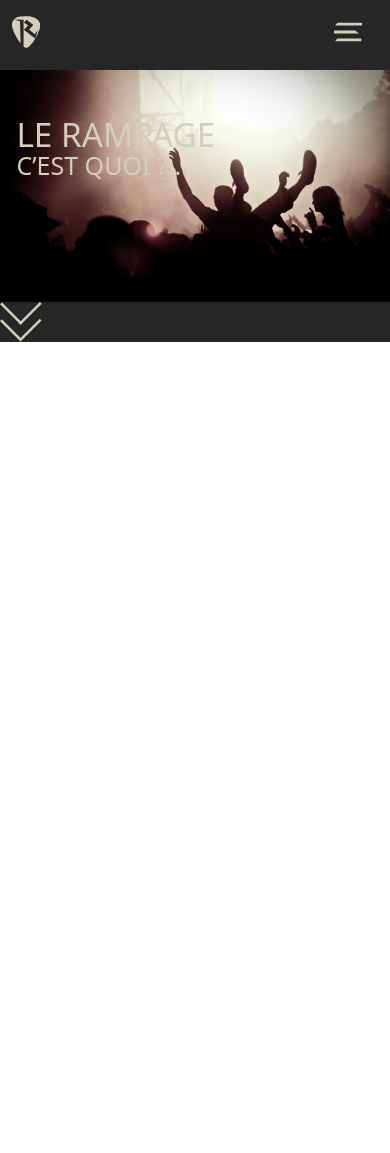
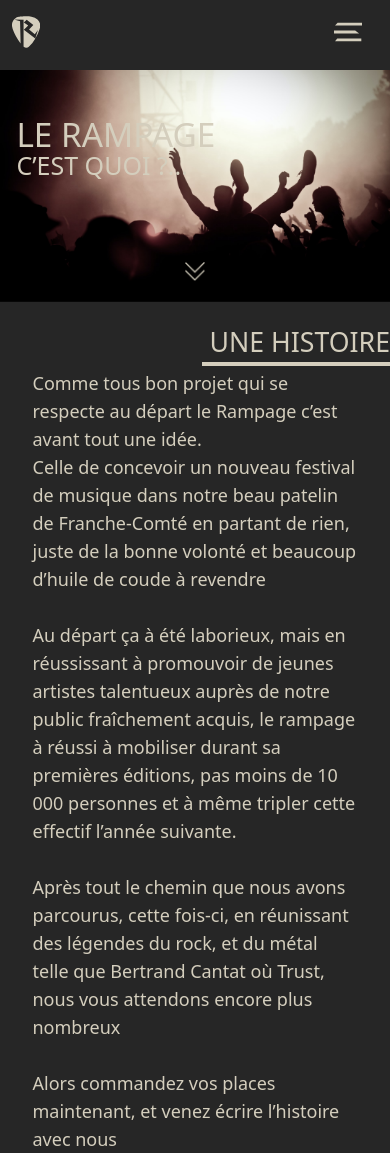
Before and after one commit to ValentinSaraiva-MMI/SAE205, a Vue app: page /festival in a window 390 px wide. Before the commit the page ends 844 px from the top, so only its background shows below. Built offline with nearby package versions, Linux system fonts and the light colour scheme.

Commit message:
Texte page festivale fait (responsive à revoirs)

```diff
--- a/src/views/FestivalView.vue
+++ b/src/views/FestivalView.vue
@@ -19,13 +19,45 @@
   </p>
 </div>
 
-<img src="src\components\icons\flechedown.png" alt=" icone fleche bas ">
+<div class="flex justify-center">
+<img  class=" md:w-8   w-5 relative -top-10" src="src\components\icons\flechedown.png" alt=" icone fleche bas ">
+</div>
+
+<div class=" flex justify-end">
+<div class="w-[188px] h-[47.71px]  xl:w-96  xl relative right-0 ">
+  <p
+    class=" xl:text-7xl  absolute right-0 top-[1.24px] text-[26.677793502807617px] font-medium text-left text-[#d4cebd]"
+  >
+    UNE HISTOIRE
+  </p>
+  <div class="w-[188px] h-[3.77px] absolute right-0 top-[41.13px] bg-[#d4cebd]"></div>
+</div>
+</div>
 
 
-
-
-
-
+<!--Texte (respnsive à revoir)-->
+<div class="flex justify-center xl:mt-28  ">
+  <p class="w-5/6  text-lg font-medium  lg:text-4xl  text-left text-[#d4cebd]">
+  <span class=" text-lg font-medium text-left text-[#d4cebd]"
+    >Comme tous bon projet qui se respecte au départ le Rampage c’est avant tout une idée. </span
+  ><br /><span class=" text-lg font-medium text-left text-[#d4cebd]"
+    >Celle de concevoir un nouveau festival de musique dans notre beau patelin de Franche-Comté en
+    partant de rien, juste de la bonne volonté et beaucoup d’huile de coude à revendre </span
+  ><br /><span class=" text-lg font-medium text-left text-[#d4cebd]"> </span
+  ><br /><span class=" text-lg font-medium text-left text-[#d4cebd]"
+    >Au départ ça à été laborieux, mais en réussissant à promouvoir de jeunes artistes talentueux
+    auprès de notre public fraîchement acquis, le rampage à réussi à mobiliser durant sa premières
+    éditions, pas moins de 10 000 personnes et à même tripler cette effectif l’année suivante. </span
+  ><br /><span class=" text-lg font-medium text-left text-[#d4cebd]"> </span
+  ><br /><span class=" text-lg font-medium text-left text-[#d4cebd]"
+    >Après tout le chemin que nous avons parcourus, cette fois-ci, en réunissant des légendes du
+    rock, et du métal telle que Bertrand Cantat où Trust, nous vous attendons encore plus nombreux </span
+  ><br /><span class=" text-lg font-medium text-left text-[#d4cebd]"> </span
+  ><br /><span class=" text-lg font-medium text-left text-[#d4cebd]"
+    >Alors commandez vos places maintenant, et venez écrire l’histoire avec nous </span
+  ><br />
+</p>
+</div>
 
  </div>
 
```
